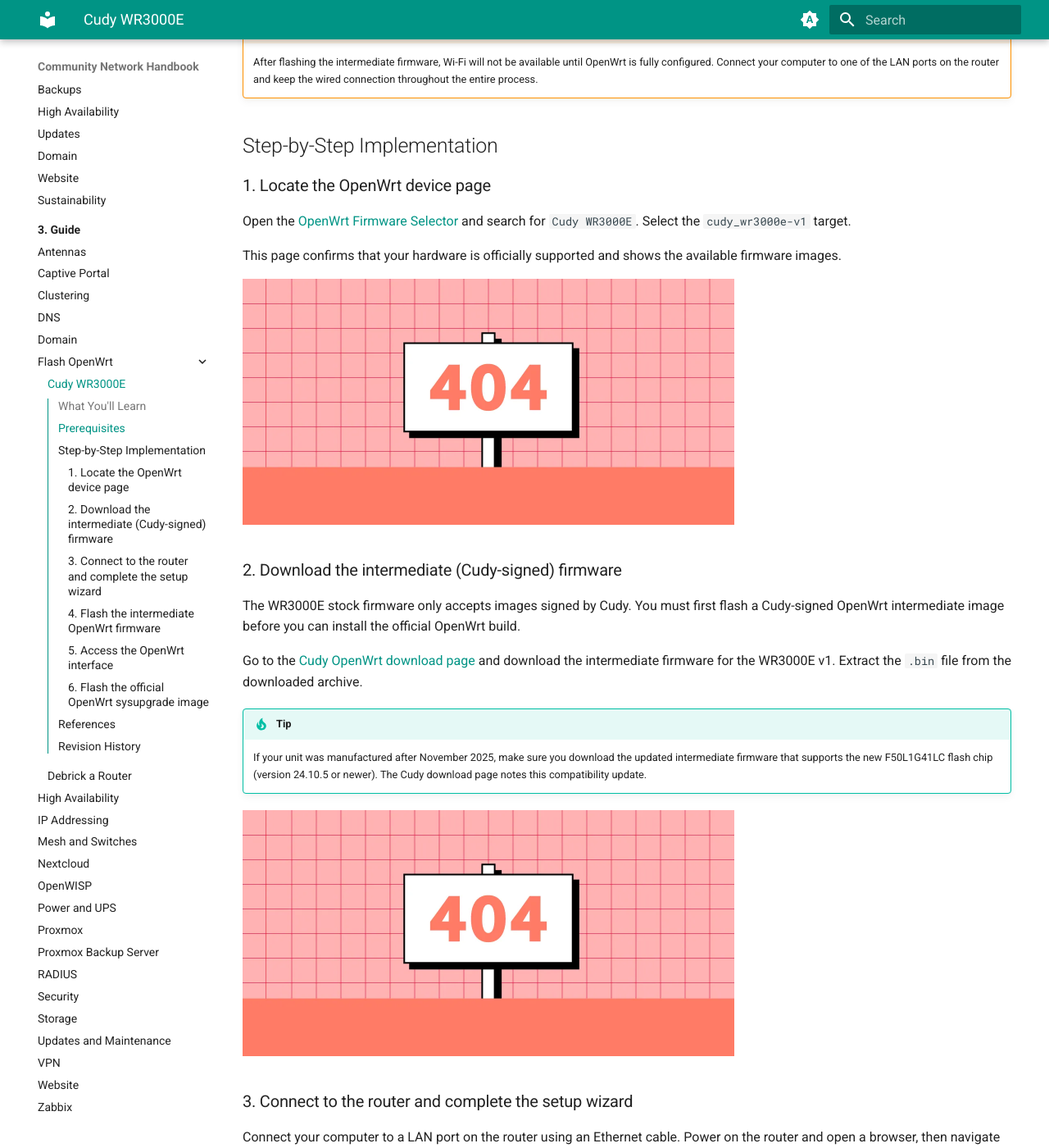
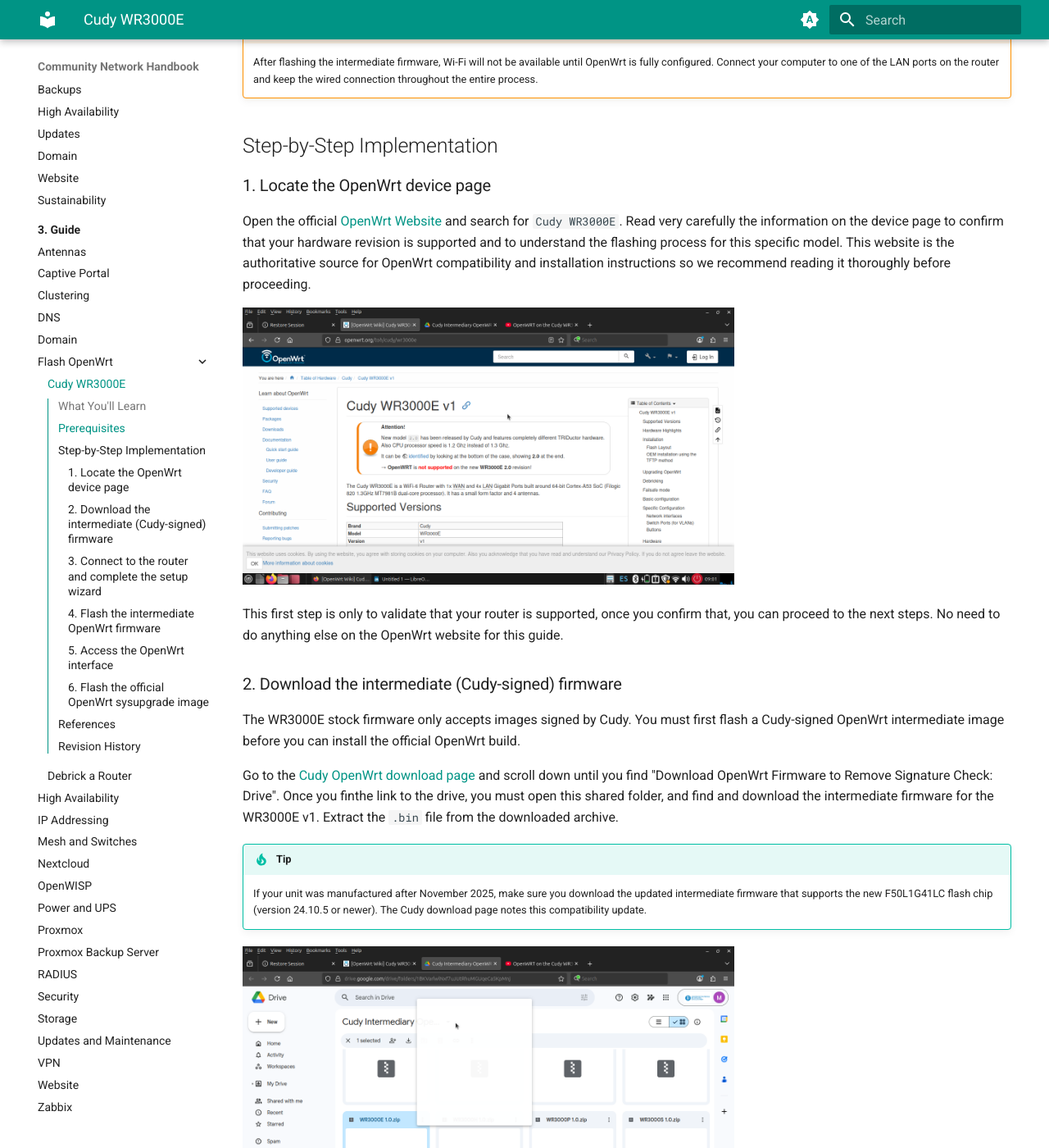
Before and after one commit to aucoop/Community-Network-Handbook, an MkDocs documentation site: the page built from docs/3-Guide/3.1-Flash-OpenWrt/Cudy-WR3000E.md, in a window 1280 px wide and 1400 px high, scrolled down 936 px. Shown: the whole window at 82% size. Built offline with MkDocs 1.6.1 and Material for MkDocs 9.7.7, drawn with Linux system fonts in a browser that asks for light colours; some of the changed text lies outside the part shown.

Commit message:
Image creation and final adjustmnets

```diff
--- a/docs/3-Guide/3.1-Flash-OpenWrt/Cudy-WR3000E.md
+++ b/docs/3-Guide/3.1-Flash-OpenWrt/Cudy-WR3000E.md
@@ -35,23 +35,21 @@
 
 ### 1. Locate the OpenWrt device page
 
-Open the [OpenWrt Firmware Selector](https://firmware-selector.openwrt.org/) and search for `Cudy WR3000E`. Select the `cudy_wr3000e-v1` target.
+Open the official [OpenWrt Website](https://openwrt.org/) and search for `Cudy WR3000E`. Read very carefully the information on the device page to confirm that your hardware revision is supported and to understand the flashing process for this specific model. This website is the authoritative source for OpenWrt compatibility and installation instructions so we recommend reading it thoroughly before proceeding.
 
-This page confirms that your hardware is officially supported and shows the available firmware images.
+![OpenWrt website showing Cudy WR3000E search results](images/3.1-cudy-wr3000e-openwrt-device-page.webp){ width="600" }
 
-<!-- TODO: Replace placeholder image — OpenWrt firmware selector showing search results for Cudy WR3000E -->
-![OpenWrt firmware selector showing Cudy WR3000E search results](images/3.1-cudy-wr3000e-openwrt-device-page.webp){ width="600" }
+This first step is only to validate that your router is supported, once you confirm that, you can proceed to the next steps. No need to do anything else on the OpenWrt website for this guide.
 
 ### 2. Download the intermediate (Cudy-signed) firmware
 
 The WR3000E stock firmware only accepts images signed by Cudy. You must first flash a Cudy-signed OpenWrt intermediate image before you can install the official OpenWrt build.
 
-Go to the [Cudy OpenWrt download page](https://www.cudy.com/en-us/blogs/faq/openwrt-software-download) and download the intermediate firmware for the WR3000E v1. Extract the `.bin` file from the downloaded archive.
+Go to the [Cudy OpenWrt download page](https://www.cudy.com/en-us/blogs/faq/openwrt-software-download) and scroll down until you find "Download OpenWrt Firmware to Remove Signature Check: Drive". Once you finthe link to the drive, you must open this shared folder, and find and download the intermediate firmware for the WR3000E v1. Extract the `.bin` file from the downloaded archive.
 
 !!! tip
     If your unit was manufactured after November 2025, make sure you download the updated intermediate firmware that supports the new F50L1G41LC flash chip (version 24.10.5 or newer). The Cudy download page notes this compatibility update.
 
-<!-- TODO: Replace placeholder image — Cudy download page showing WR3000E firmware files -->
 ![Cudy firmware download page showing the OpenWrt intermediate image for WR3000E](images/3.1-cudy-wr3000e-firmware-download.webp){ width="600" }
 
 ### 3. Connect to the router and complete the setup wizard
@@ -68,12 +66,10 @@
 - Timezone: select your local timezone
 - WAN: **DHCP**
 
-<!-- TODO: Replace placeholder image — Cudy setup wizard password creation page -->
 ![Cudy setup wizard password creation screen](images/3.1-cudy-wr3000e-password-setup.webp){ width="600" }
 
 After the wizard completes, you will land on the Cudy dashboard.
 
-<!-- TODO: Replace placeholder image — Cudy web UI dashboard after setup wizard -->
 ![Cudy router dashboard after completing the setup wizard](images/3.1-cudy-wr3000e-cudy-ui.webp){ width="600" }
 
 ### 4. Flash the intermediate OpenWrt firmware
@@ -82,12 +78,10 @@
 
 Upload the Cudy-signed intermediate firmware `.bin` file you downloaded in step 2 and start the upgrade.
 
-<!-- TODO: Replace placeholder image — Cudy web UI firmware update page with file selected -->
 ![Cudy firmware update page showing the intermediate OpenWrt image ready to upload](images/3.1-cudy-wr3000e-firmware-update.webp){ width="600" }
 
 Wait for the process to complete. The router will display a completion message before rebooting.
 
-<!-- TODO: Replace placeholder image — Cudy web UI firmware update completion message -->
 ![Cudy firmware update completion message](images/3.1-cudy-wr3000e-firmware-complete.webp){ width="600" }
 
 !!! warning
@@ -104,7 +98,6 @@
 - **Username:** `root`
 - **Password:** *(leave blank — no password set by default)*
 
-<!-- TODO: Replace placeholder image — OpenWrt LuCI login page at 192.168.1.1 -->
 ![OpenWrt LuCI login page](images/3.1-cudy-wr3000e-openwrt-login.webp){ width="600" }
 
 !!! tip "Set a root password immediately"
@@ -129,6 +122,7 @@
 
 ## References
 
+- OpenWrt Website - <https://openwrt.org/>
 - OpenWrt Firmware Selector — Cudy WR3000E v1: <https://firmware-selector.openwrt.org/?target=mediatek%2Ffilogic&id=cudy_wr3000e-v1>
 - Cudy OpenWrt Software Download page: <https://www.cudy.com/en-us/blogs/faq/openwrt-software-download>
 - OpenWrt forum — Cudy WR3000 version identification: <https://forum.openwrt.org/t/cudy-wr3000e-cudy-wr3000-determining-version-number/243206>
```
Also changed, not shown: docs/3-Guide/3.1-Flash-OpenWrt/images/3.1-cudy-wr3000e-auto-update-prompt.webp, docs/3-Guide/3.1-Flash-OpenWrt/images/3.1-cudy-wr3000e-cudy-ui.webp, docs/3-Guide/3.1-Flash-OpenWrt/images/3.1-cudy-wr3000e-firmware-complete.webp, docs/3-Guide/3.1-Flash-OpenWrt/images/3.1-cudy-wr3000e-firmware-download.webp, docs/3-Guide/3.1-Flash-OpenWrt/images/3.1-cudy-wr3000e-firmware-update.webp, docs/3-Guide/3.1-Flash-OpenWrt/images/3.1-cudy-wr3000e-openwrt-device-page.webp, docs/3-Guide/3.1-Flash-OpenWrt/images/3.1-cudy-wr3000e-openwrt-login.webp, docs/3-Guide/3.1-Flash-OpenWrt/images/3.1-cudy-wr3000e-password-setup.webp.
